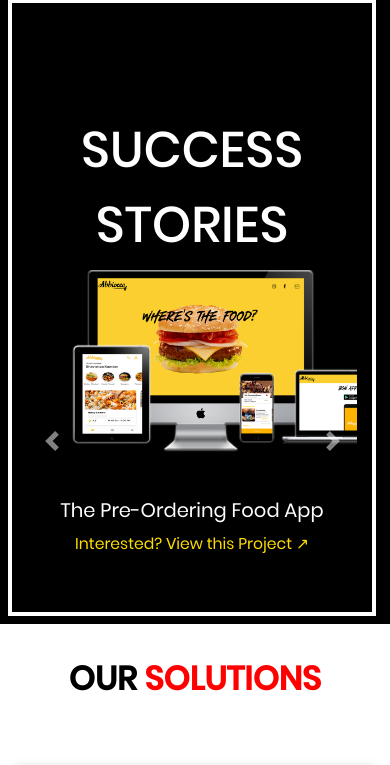
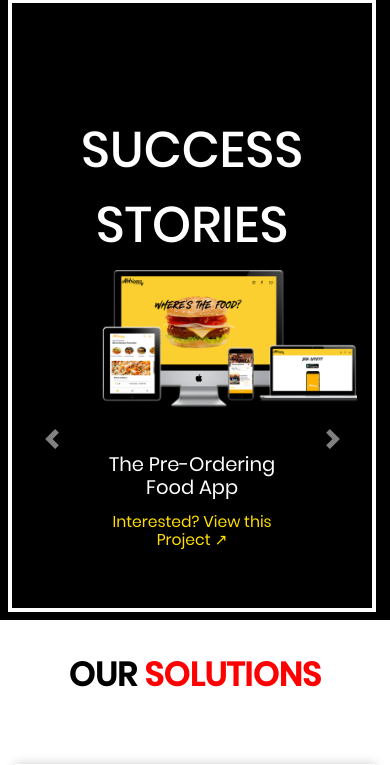
Before and after one commit to SameeranB/adroit, a PHP site: page /index.html in a window 390 px wide. Shown: the part 2535-3300 px from the top of the page. Run offline with PHP 8.4, Linux system fonts and the light colour scheme; some libraries are stand-ins or nearby versions; some web fonts are replaced.

Commit message:
Update style.css

```diff
--- a/css/style.css
+++ b/css/style.css
@@ -728,7 +728,7 @@ font-size: 22px;}
 }
 .success4_slides{
 padding:0;
-width: 80%;
+width: 60%;
 text-align: left;
 
 }
```
